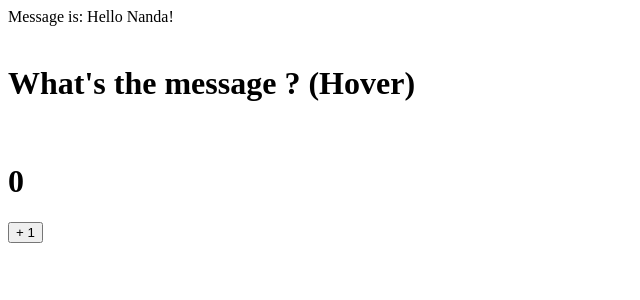
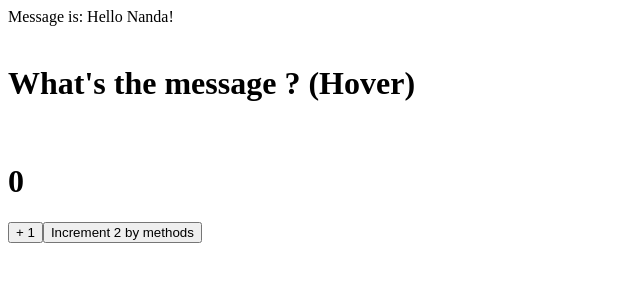
Before and after one commit to nandahadymulya/vue3-basic, a Vue app: page / in a window 1280 px wide. Shown: the top 300 px of the page, without its empty margins (0-640 px from the left). Built offline with nearby package versions, Linux system fonts and the light colour scheme.

Commit message:
feat: @click methods

```diff
--- a/src/App.vue
+++ b/src/App.vue
@@ -7,6 +7,11 @@ export default {
       count: 0,
       message: "Hello Nanda!",
     };
+  },
+  methods: {
+    increment() {
+      this.count += 2;
+    },
   },
 };
 </script>
@@ -18,6 +23,7 @@ export default {
   <br />
   <h1>{{ count }}</h1>
   <button @click="count++">+ 1</button>
+  <button @click="increment">Increment 2 by methods</button>
 </template>
 
 <style scoped></style>
```
